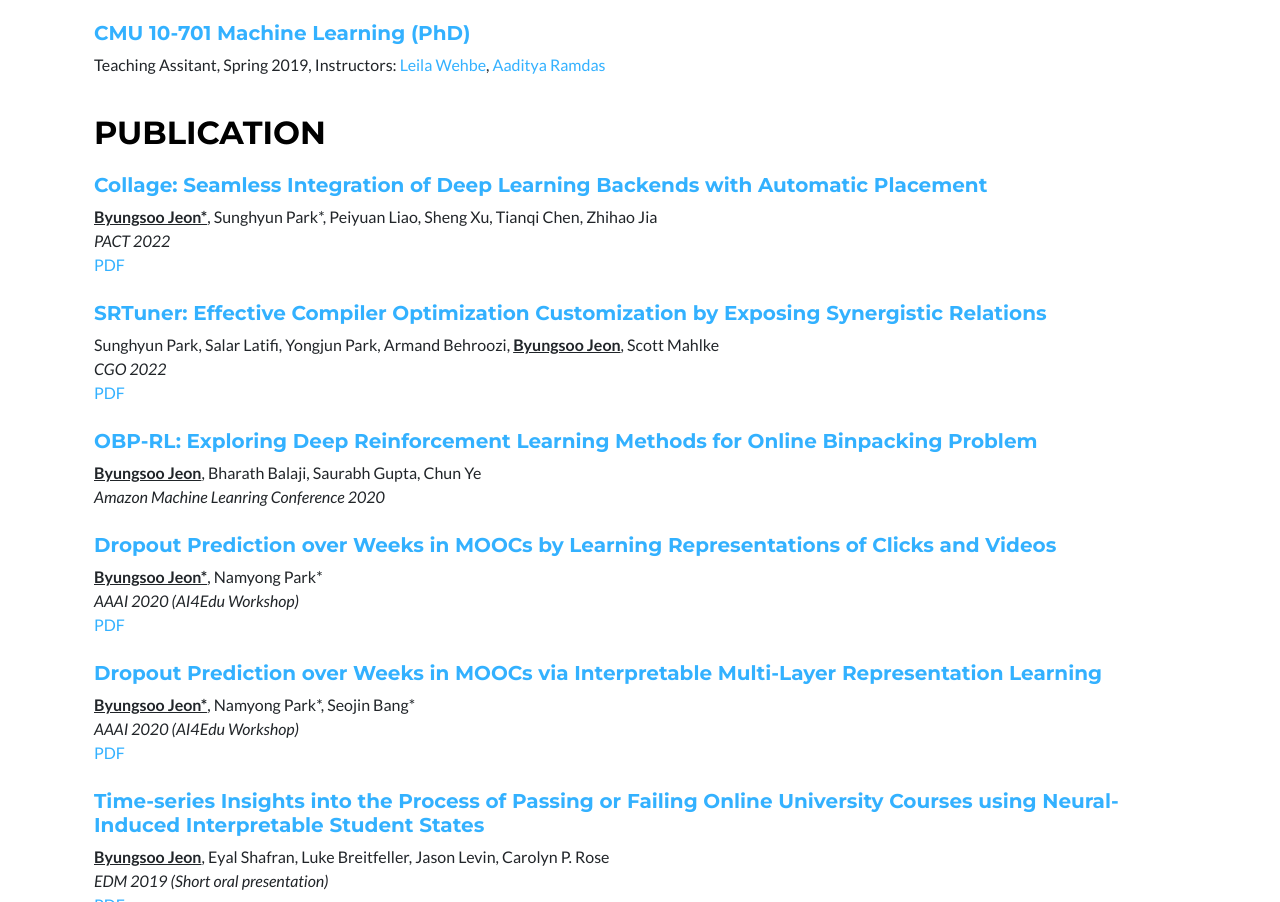
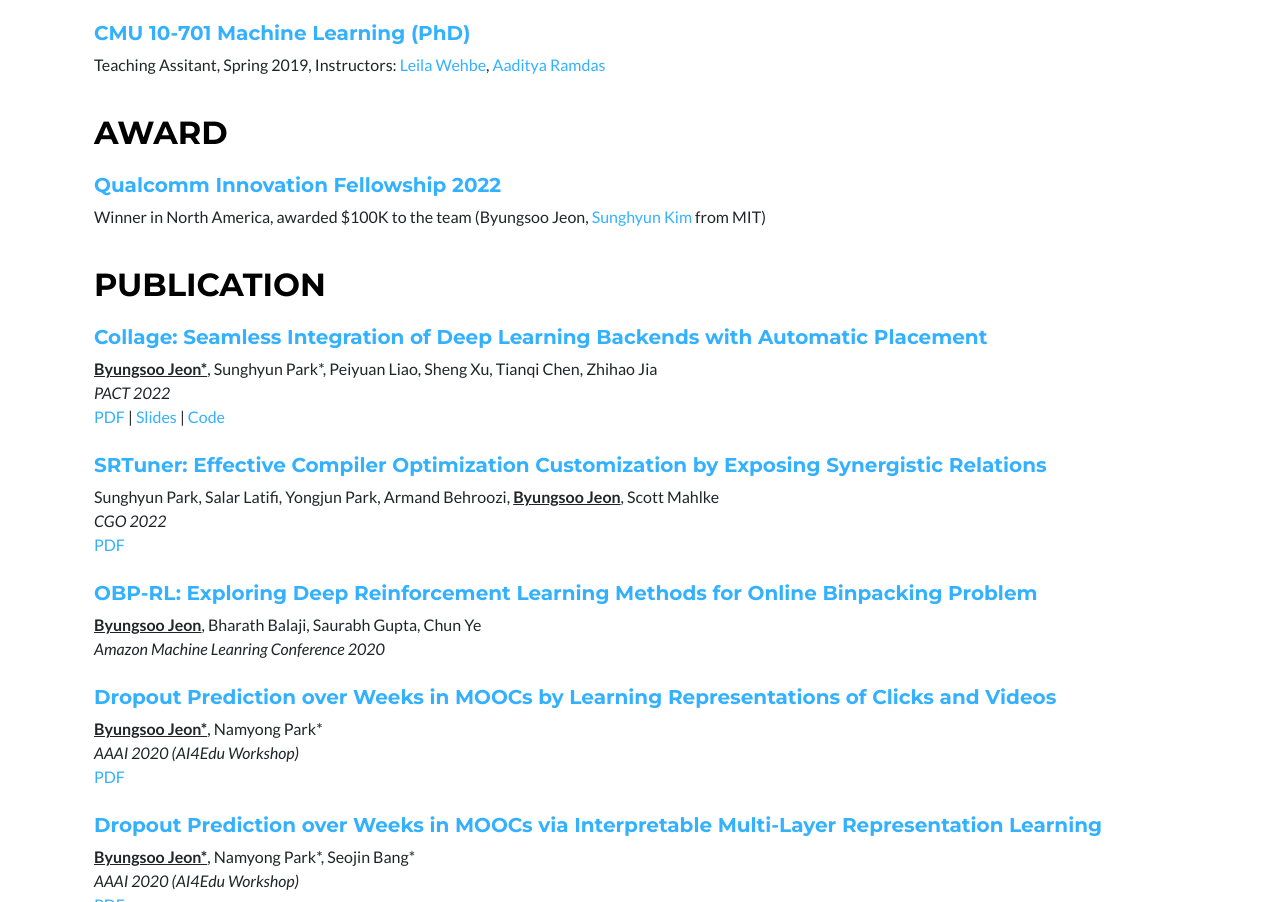
Before and after one commit to MadFunMaker/MadFunMaker.github.io, a plain HTML site: page index.html in a window 1280 px wide. Shown: the part 646-1548 px from the top of the page. Drawn offline with nearby package versions, Linux system fonts and the light colour scheme; files whose address does not match are found by name.

Commit message:
[Add] new CV Link / QIF / Collage code and slides

```diff
--- a/index.html
+++ b/index.html
@@ -30,6 +30,7 @@
                     <ul class="navbar-nav ml-auto">
                         <li class="nav-item mx-0 mx-lg-1"><a class="nav-link py-3 px-0 px-lg-3 rounded js-scroll-trigger" href="#about">About</a></li>
                         <li class="nav-item mx-0 mx-lg-1"><a class="nav-link py-3 px-0 px-lg-3 rounded js-scroll-trigger" href="#teaching">Teaching</a></li>
+                        <li class="nav-item mx-0 mx-lg-1"><a class="nav-link py-3 px-0 px-lg-3 rounded js-scroll-trigger" href="#award">Award</a></li>
                         <li class="nav-item mx-0 mx-lg-1"><a class="nav-link py-3 px-0 px-lg-3 rounded js-scroll-trigger" href="#publication">Publication</a></li>
                     </ul>
                 </div>
@@ -58,7 +59,7 @@
                           Email: byungsoj [at] cs.cmu.edu |
 
 
-                          <span onclick="window.open('https://www.dropbox.com/s/0phnk89eyzqb6hm/CV_bsjeon.pdf?dl=0')" style="cursor: pointer">
+                          <span onclick="window.open('https://www.dropbox.com/s/bfo90wr252q8uee/CV_bsjeon.pdf?dl=0')" style="cursor: pointer">
                           <i class="ai ai-cv ai-lg" aria-hidden="true"></i>
                           </span> |
 
@@ -111,6 +112,18 @@
             </div>
         </section>
 
+
+        <section class="page-section" id="award" style="margin-top: 1rem">
+            <div class="container d-flex align-items-left flex-column">
+                   <h1 class="page-section-heading text-left text-uppercase text-white">Award</h1>
+                    <div style="margin-bottom: 8px;">
+                      <h5><a onclick="window.open(this.href); return false;" href="https://www.qualcomm.com/research/university-relations/innovation-fellowship/2022-north-america" onkeypress="window.open(this.href); return false;">Qualcomm Innovation Fellowship 2022</a></h5>
+                      <p class="info">Winner in North America, awarded $100K to the team (Byungsoo Jeon, <a onclick="window.open(this.href); return false;" href="https://sites.google.com/site/koishkim/" onkeypress="window.open(this.href); return false;">Sunghyun Kim</a> from MIT)
+                      </p>
+                    </div>
+            </div>
+        </section>
+
         <!-- Publication Section-->
         <section class="page-section" id="publication" style="margin-top: 1rem">
             <div class="container d-flex align-items-left flex-column">
@@ -120,6 +133,12 @@
                       <p class="info"><u><b>Byungsoo Jeon*</b></u>, Sunghyun Park*, Peiyuan Liao, Sheng Xu, Tianqi Chen, Zhihao Jia<br/> <!--  (Acceptance Rate = 16.9%) -->
                       <em class="conf">PACT 2022</em><br />
                       <a onclick="window.open(this.href); return false;" href="https://arxiv.org/abs/2111.00655" onkeypress="window.open(this.href); return false;">PDF</a>
+                      <span> | </span>
+                      <a onclick="window.open(this.href); return false;" href="https://www.dropbox.com/s/z22yd25s01va66n/collage_pact22.pdf?dl=0" onkeypress="window.open(this.href); return false;">Slides</a>
+                      <span> | </span>
+                      <a onclick="window.open(this.href); return false;" href="https://github.com/cmu-catalyst/collage" onkeypress="window.open(this.href); return false;">Code</a>
+                      <!-- <span> | </span> -->
+                      <!-- <a onclick="window.open(this.href); return false;" href="https://github.com/apache/tvm" onkeypress="window.open(this.href); return false;">Code (Integrated to Apache TVM)</a> -->
                       </p>
                     </div>
                     <div style="margin-bottom: 8px;">
```
